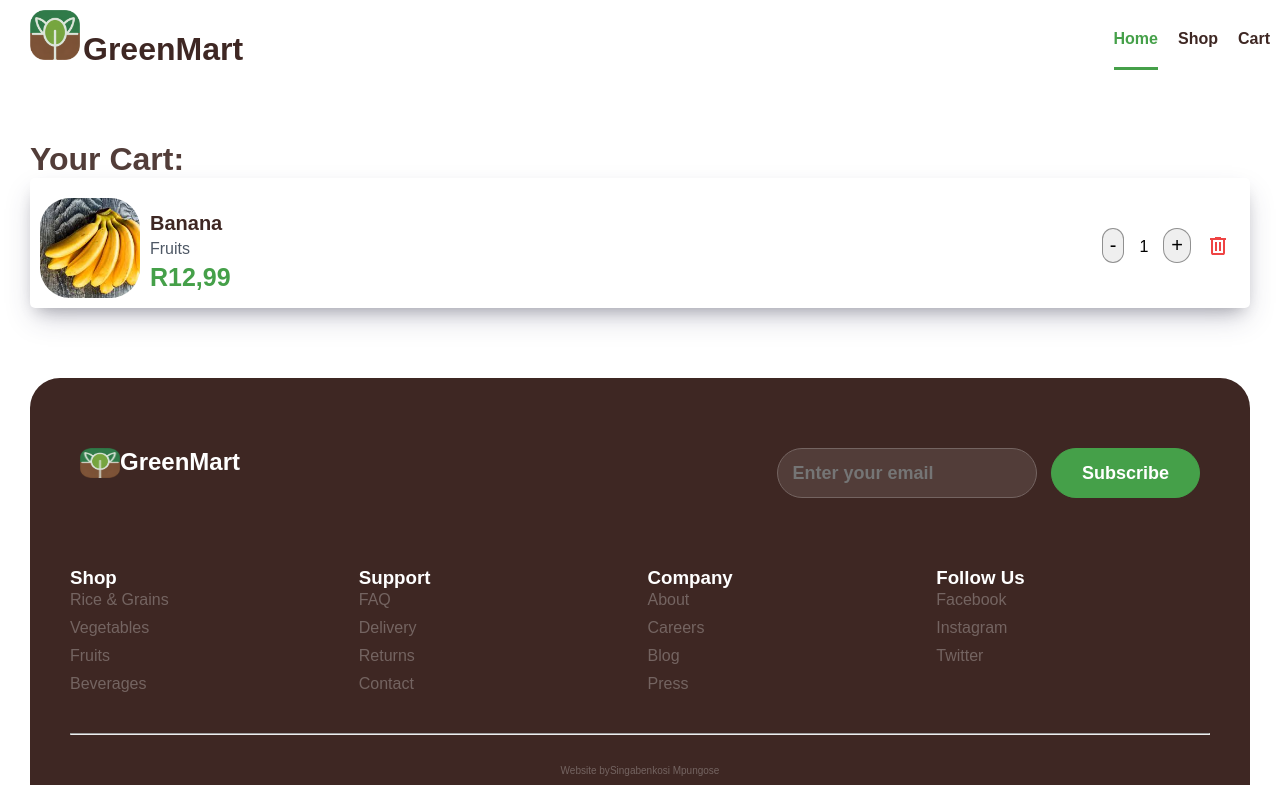
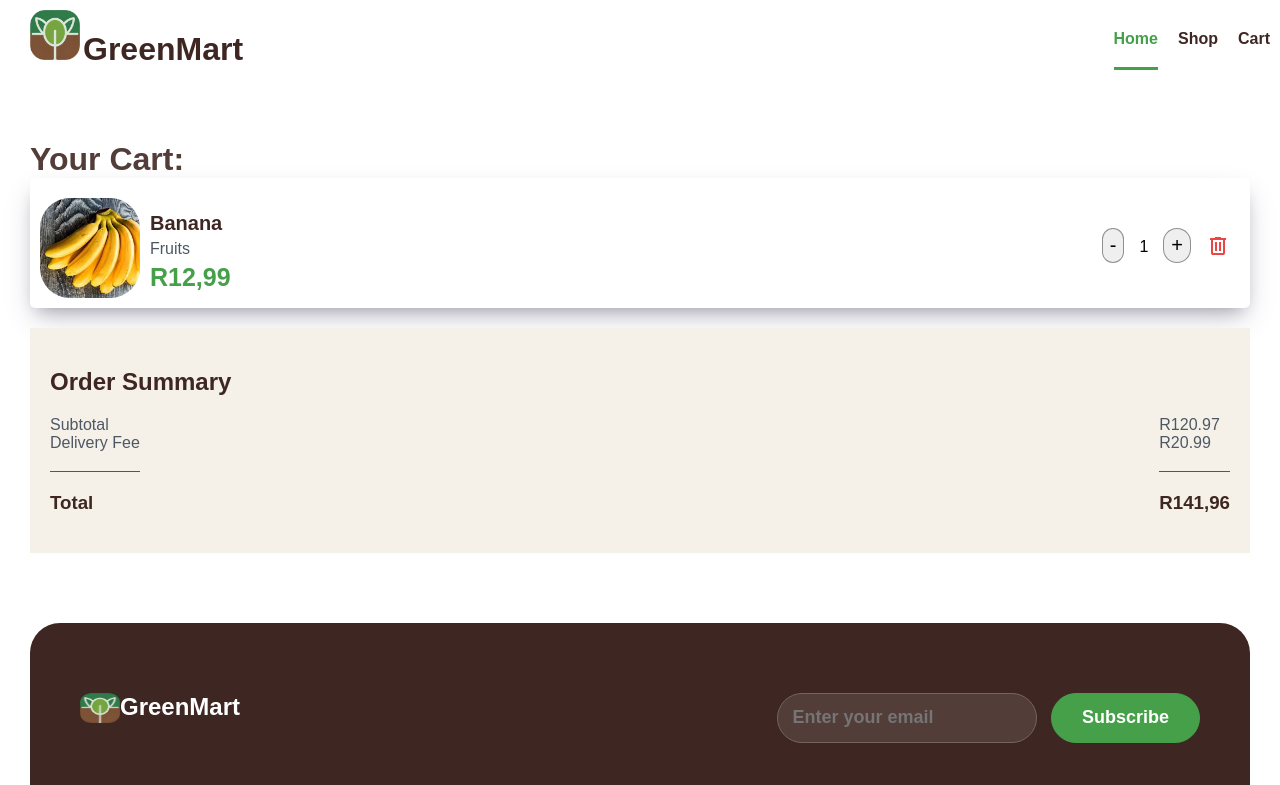
Before and after one commit to Nokwanda09/GreenMartShop, a plain HTML site: page web/cart.html in a window 1280 px wide. Shown: the top 785 px of the page. Drawn offline with Linux system fonts and the light colour scheme.

Commit message:
Order summary invoice part done

```diff
--- a/web/cart.html
+++ b/web/cart.html
@@ -37,7 +37,6 @@
     <div class="cart">
       <div class="cart-items">
         <h1>Your Cart:</h1>
-        <div class="cart-content">
         <div class="item-card">
           <div class="left-group">
             <div class="item-image">
@@ -61,8 +60,27 @@
           </div>
         </div>
       </div>
+
+      <!-- Order summary -->
+      <div class="order-summary">
+        <h2>Order Summary</h2>
+
+        <!-- Invoice -->
+        <div class="invoice">
+          <div class="invoice-summary">
+            <div class="headings">
+              <div class="heading">Subtotal</div>
+              <div class="heading">Delivery Fee</div>
+              <h3 class="total">Total</h3>
             </div>
-      <div class="order-summary"></div>
+            <div class="amounts">
+              <div class="amount">R120.97</div>
+              <div class="amount">R20.99</div>
+              <h3 class="total-amount">R141,96</h3>
+            </div>
+          </div>
+        </div>
+      </div>
     </div>
 
     <!-- Footer -->
--- a/web/css/cart.css
+++ b/web/css/cart.css
@@ -86,7 +86,31 @@
   margin-top: 14px;
 }
 
-.buttons {
+/* Order Summary */
+.order-summary {
+  margin-top: 20px;
+  background-color: #f5f1e8;
+  padding: 20px;
+}
+
+.order-summary h2,
+.order-summary h3 {
+  color: var(--primary-brown);
+}
+
+.order-summary h3 {
+  border-top: 1px solid var(--extra-detail-color);
+  padding-top: 20px;
+}
+
+.invoice-summary {
+  display: flex;
+  justify-content: space-between;
+}
+
+.headings,
+.amounts {
+  color: var(--extra-detail-color);
 }
 
 /* footer */
```
Lines whose indentation alone changed are shown as unchanged.
